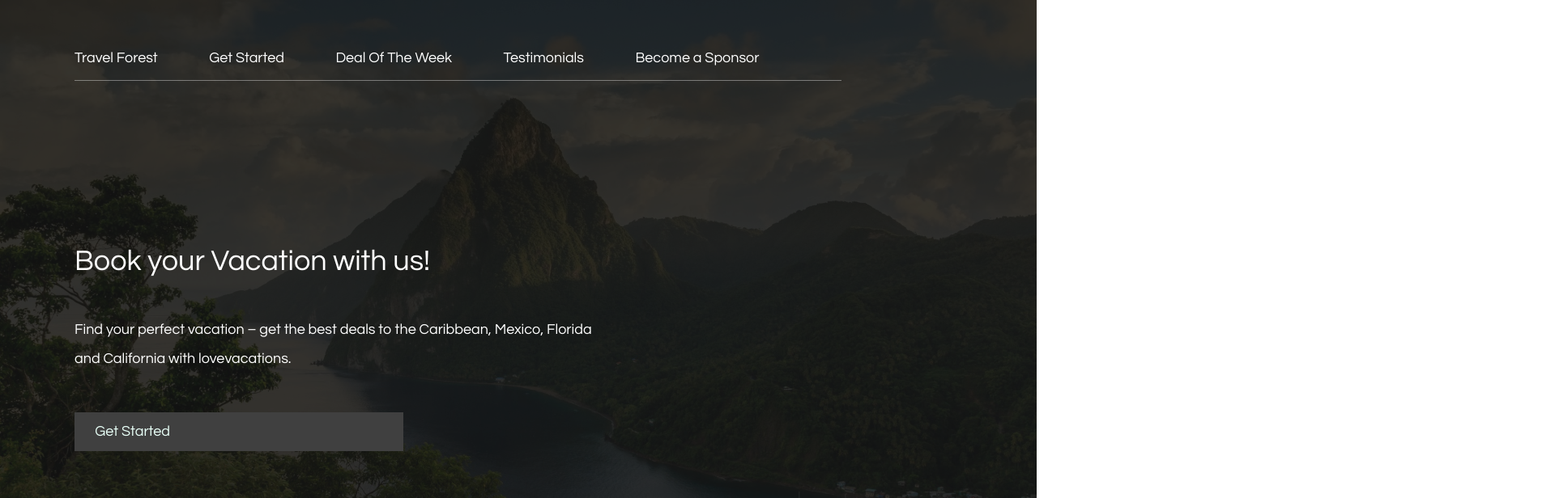
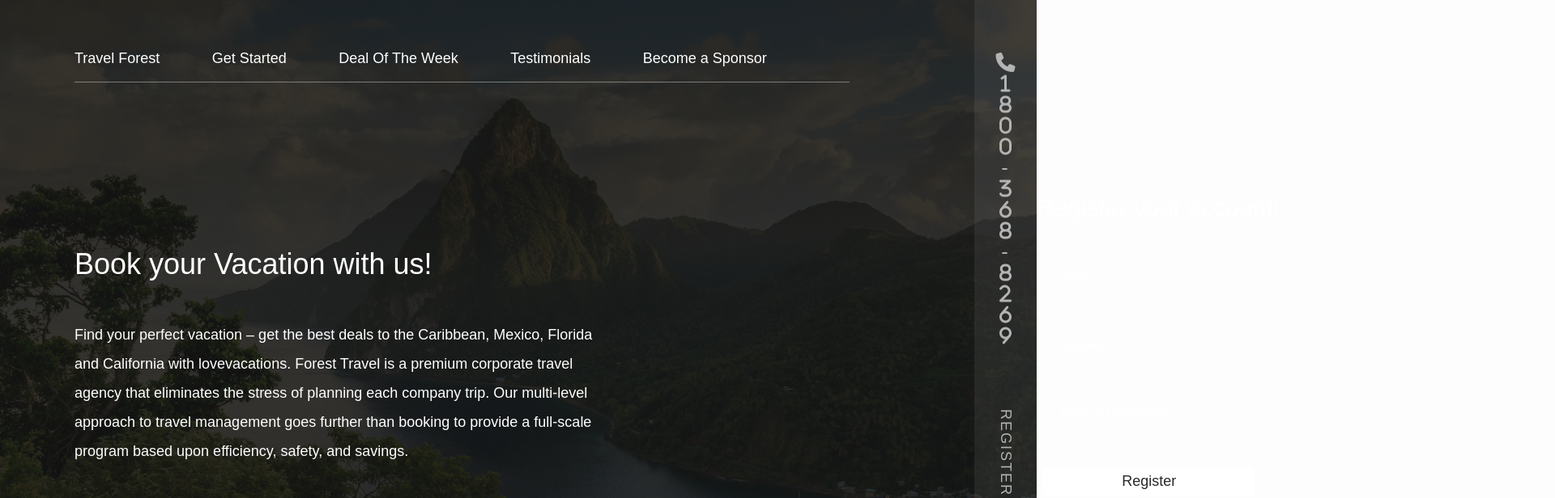
Before and after one commit to JayantGoel001/Travel-Forest, a plain HTML site: page travel forest.html in a window 1280 px wide. Both pictures are taken after a click on the button "Enter". Shown: the top 616 px of the page at 81% size, 1920 px wide, since content can reach past the window. Drawn offline with nearby package versions, Linux system fonts and the light colour scheme; a web font is replaced by a local one.

Commit message:
Add files via upload

```diff
--- a/script.js
+++ b/script.js
@@ -3,7 +3,32 @@ function enterSite() {
     $("#dimmed-bg").css("visibility","visible");
     $("#dimmed-bg").css("transform","translateX(0)");
     $("#full-site").css("visibility","visible");
-    $("#full-site").css("overflow","auto");
+    $("#full-site").css("overflow","visible");
     $("#full-site").css("max-height","auto");
     $("#above-fold").css("opacity","1");
+    $("#register-side-bar").css("transform","translate(0)");
 }
+
+
+$("#visible-section").mouseenter(function(){openForm();});
+
+$("#empty-section").mouseenter(function(){closeForm();});
+
+$("#form-section").mouseleave(function(){closeForm();})
+
+function openForm(){
+    $("#register-side-bar").css("transform","translate(-500px)");
+    $("#register-side-bar").css("transition-delay","0s");
+    $("#register-side-bar").css("z-index","100");
+
+    $("#call-num").css("opacity","0");
+    $("#reg").css("opacity","0");
+
+}
+function closeForm(){
+    $("#register-side-bar").css("transform","translate(0px)");
+    $("#register-side-bar").css("z-index","0");
+
+    $("#call-num").css("opacity","1");
+    $("#reg").css("opacity","1");
+};
--- a/stylesheets/styles.css
+++ b/stylesheets/styles.css
@@ -103,6 +103,7 @@ p, a, button, input {
 #above-fold {
   position: relative;
   color: white;
+  z-index: 12;
   padding-left: 92px;
   padding-top: 62px;
   box-sizing: border-box;
@@ -159,8 +160,9 @@ article {
     background-color: rgba(227, 227, 227, 0.08);
     display: flex;
     flex-direction: column;
+    align-items: center;
     justify-content: flex-start;
-    color: #3B3B3B;
+    color: #B3B3B3;
     font-size: 1.125rem;
     transition: opacity 1.4s; }
     #register-side-bar #visible-section span {
--- a/travel forest.html
+++ b/travel forest.html
@@ -3,11 +3,13 @@
     <head>
         <meta charset="utf-8">
         <link rel="stylesheet"
-        href="https://fonts.googleapis.com/css?family=Questrial&disply=swap">
+        href="https://fonts.googleapis.comcss?family=Questrial&disply=swap">
         <link rel="stylesheet" href="stylesheets/styles.css">
-        <script type="text/javascript" src="script.js"></script>
+
+
+
         <script src="https://kit.fontawesome.com/b82917e056.js" crossorigin="anonymous"></script>
-        <script src="https://code.jquery.com/jquery-3.5.1.min.js" integrity="sha256-9/aliU8dGd2tb6OSsuzixeV4y/faTqgFtohetphbbj0=" crossorigin="anonymous"></script>
+
         <title>Travel Forest</title>
     </head>
     <body>
@@ -20,23 +22,6 @@
         </section>
         <div id="dimmed-bg"></div>
         <section id="full-site">
-            <section id="above-fold">
-                <nav>
-                     <ul>
-                         <li><a href="#">Travel Forest</a></li>
-                         <li><a href="#">Get Started</a></li>
-                         <li><a href="#">Deal Of The Week</a></li>
-                         <li><a href="#">Testimonials</a></li>
-                         <li><a href="#">Become a Sponsor</a></li>
-                     </ul>
-                </nav>
-                <article>
-                    <h1>Book your Vacation with us!</h1>
-                    <p>Find your perfect vacation – get the best deals to the Caribbean, Mexico, Florida and California with lovevacations.</p>
-                    <button type="button" name="button">Get Started</button>
-                </article>
-            </section>
-
 
             <aside id="register-side-bar">
                 <div id="empty-section"></div>
@@ -59,6 +44,29 @@
                 </section>
 
             </aside>
+
+            <section id="above-fold">
+                <nav>
+                     <ul>
+                         <li><a href="#">Travel Forest</a></li>
+                         <li><a href="#">Get Started</a></li>
+                         <li><a href="#">Deal Of The Week</a></li>
+                         <li><a href="#">Testimonials</a></li>
+                         <li><a href="#">Become a Sponsor</a></li>
+                     </ul>
+                </nav>
+                <article>
+                    <h1>Book your Vacation with us!</h1>
+                    <p>Find your perfect vacation – get the best deals to the Caribbean, Mexico, Florida and California with lovevacations.
+                    Forest Travel is a premium corporate travel agency that eliminates the stress of planning each company trip. Our multi-level approach to travel management goes further than booking to provide a full-scale program based upon efficiency, safety, and savings.</p>
+                    <button type="button" name="button">Get Started</button>
+                </article>
+            </section>
+
         </section>
+
+                <script src="https://code.jquery.com/jquery-3.5.1.min.js" integrity="sha256-9/aliU8dGd2tb6OSsuzixeV4y/faTqgFtohetphbbj0=" crossorigin="anonymous"></script>
+
+                <script type="text/javascript" src="script.js"></script>
     </body>
 </html>
```
